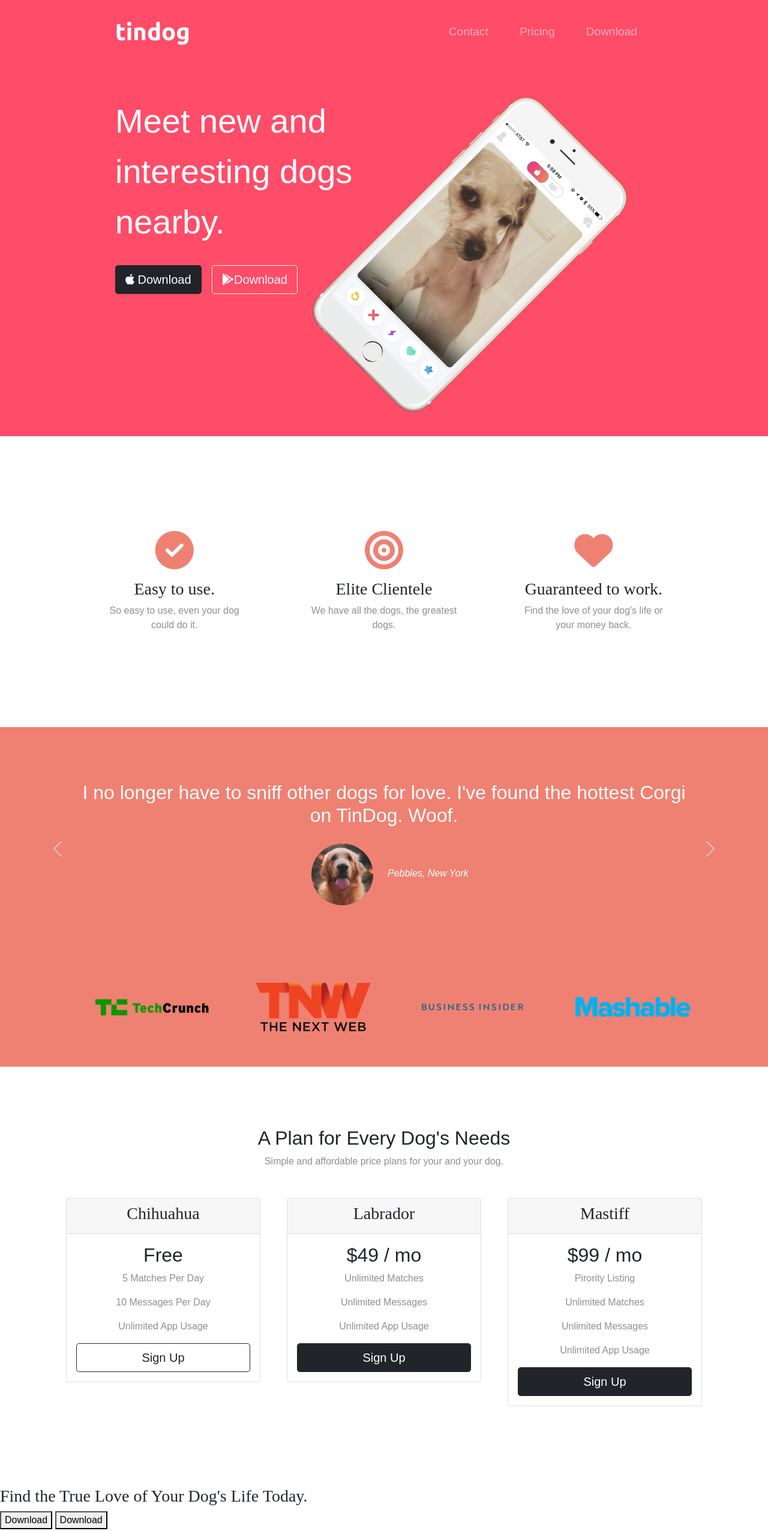
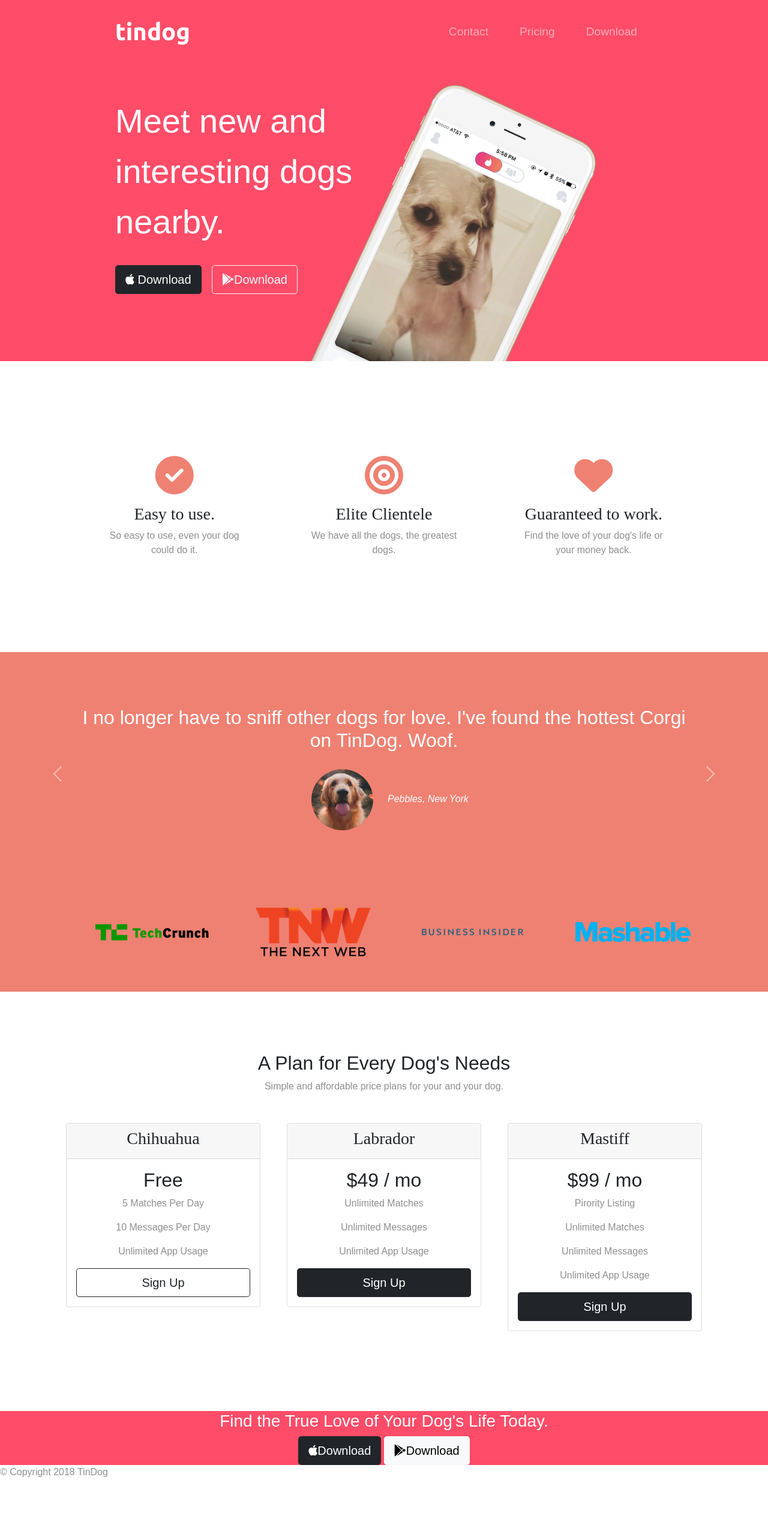
Before and after one commit to RegishShrestha/Tindog, a plain HTML site: page index.html in a window 1280 px wide. Shown: the part 20-2572 px from the top of the page at 60% size. After the commit the page ends 2502 px from the top, so only its background shows below. Drawn offline with nearby package versions, Linux system fonts and the light colour scheme.

Commit message:
resposive added

```diff
--- a/css/styles.css
+++ b/css/styles.css
@@ -18,9 +18,12 @@ body {
   color: #fff;
   background-color: #ff4c68;
 }
+#title img {
+  width: 300px;
+}
 
 .container-fluid {
-  padding: 3% 15%;
+  padding: 3% 15% 7%;
 }
 
 /* Navbar */
@@ -54,13 +57,17 @@ body {
 
 .title-image {
   width: 60%;
-  transform: rotate(45deg);
+  transform: rotate(25deg);
+  position: absolute;
+  right: 30%;
 }
 
 /* feature */
 
 #features {
   padding: 7% 10%;
+  position: relative;
+  background-color: #fff;
 }
 
 .feature-box {
@@ -113,3 +120,30 @@ body {
 .pricing-column {
   padding: 3% 2%;
 }
+
+@media (max-width: 1028px) {
+  #title {
+    text-align: center;
+  }
+  #title img {
+    width: 60%;
+  }
+  .title-image {
+    position: static;
+    transform: rotate(0);
+  }
+  #features {
+    position: static;
+  }
+}
+
+/* Call in Action */
+#cta {
+  background-color: #ff4c68;
+  text-align: center;
+}
+
+#cta h3 {
+  font-family: "Montserrat-Black", sans-serif;
+  color: #fff;
+}
--- a/index.html
+++ b/index.html
@@ -239,8 +239,12 @@
 
     <section id="cta">
       <h3>Find the True Love of Your Dog's Life Today.</h3>
-      <button type="button">Download</button>
-      <button type="button">Download</button>
+      <button type="button" class="btn btn-lg btn-dark">
+        <i class="fab fa-apple"></i>Download
+      </button>
+      <button type="button" class="btn btn-lg btn-light">
+        <i class="fab fa-google-play"></i>Download
+      </button>
     </section>
 
     <!-- Footer -->
```
